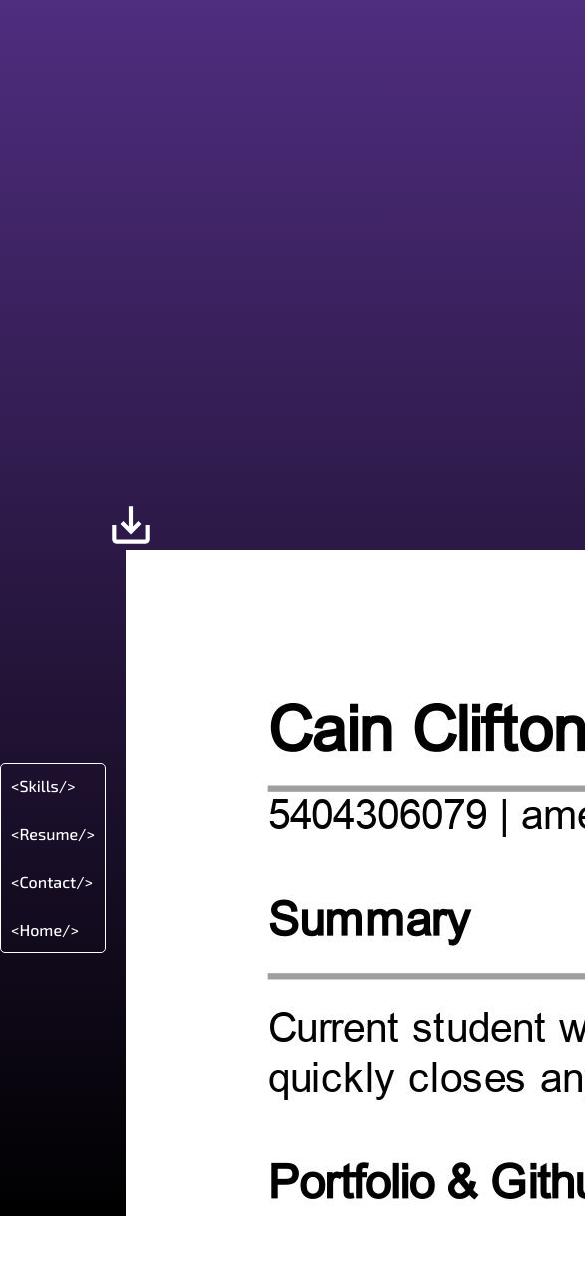
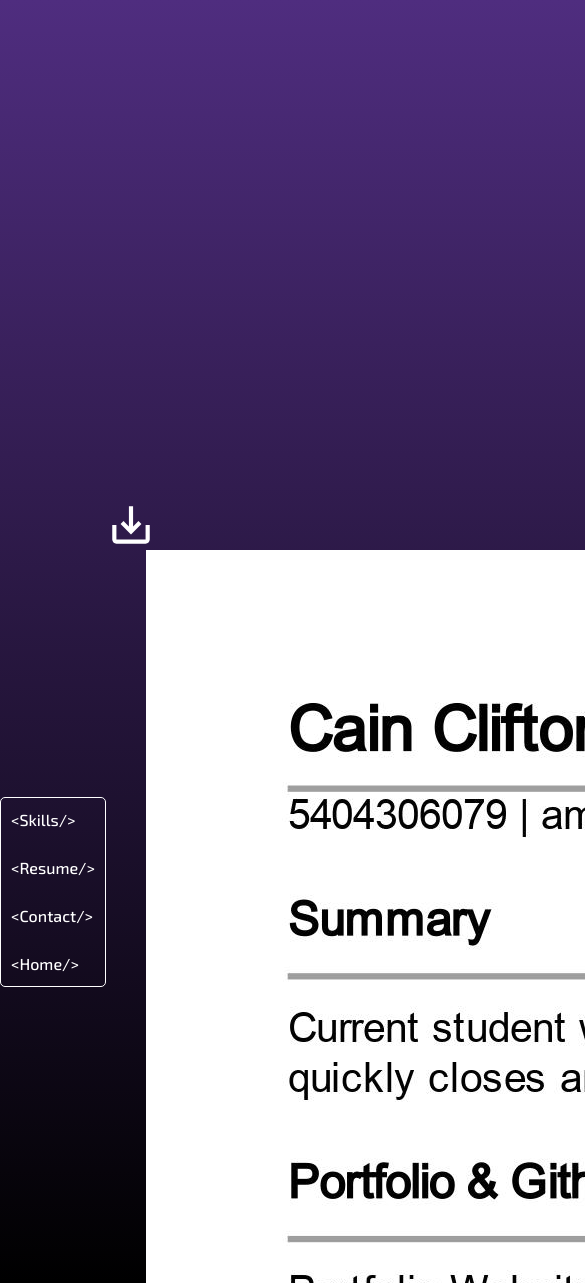
Before and after one commit to kodiakcain/updated-portfolio, a Next.js app: page /Resume in a window 390 px wide. Shown: the top 1283 px of the page, 585 px wide, since content can reach past the window. Before the commit the page ends 1216 px from the top, so only its background shows below. Built offline with nearby package versions, Linux system fonts and the light colour scheme.

Commit message:
mobile css

```diff
--- a/styles/Resume.modules.css
+++ b/styles/Resume.modules.css
@@ -41,11 +41,11 @@
     }
 
     .frame {
-        width: 1000px;
-        height: 666px;
+        width: 2200px;
+        height: 733px;
     }
 
     .leftPad {
-        padding-left: 20px;
+        padding-left: 40px;
     }
 }
```
